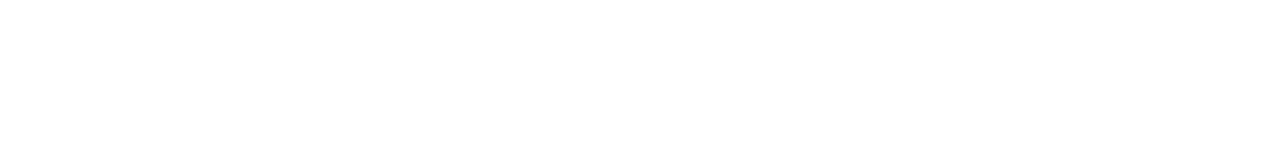
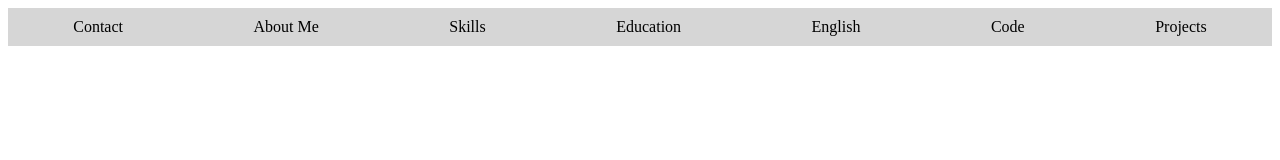
Before and after one commit to serjml/rsschool-cv, a plain HTML site: page index.html in a window 1280 px wide. Drawn offline with Linux system fonts and the light colour scheme.

Commit message:
feat: add favicon and nav

```diff
--- a/index.html
+++ b/index.html
@@ -1,12 +1,27 @@
 <!DOCTYPE html>
 <html lang="en">
 <head>
-   <meta charset="UTF-8">
-   <meta http-equiv="X-UA-Compatible" content="IE=edge">
-   <meta name="viewport" content="width=device-width, initial-scale=1.0">
-   <title>CV</title>
+  <meta charset="UTF-8">
+  <meta http-equiv="X-UA-Compatible" content="IE=edge">
+  <meta name="viewport" content="width=device-width, initial-scale=1.0">
+  <link rel="stylesheet" href="style.css">
+  <link rel="icon" href="assets/icons/favicon.ico">
+  <title>Sergey Lyakhov CV</title>
 </head>
 <body>
+  <header>
+    <nav class="nav">
+      <ul class="nav-list">
+        <li class="nav-item"><a href="#contact">Contact</a></li>
+        <li class="nav-item"><a href="#about-me">About Me</a></li>
+        <li class="nav-item"><a href="#skills">Skills</a></li>
+        <li class="nav-item"><a href="#education">Education</a></li>
+        <li class="nav-item"><a href="#english">English</a></li>
+        <li class="nav-item"><a href="#code">Code</a></li>
+        <li class="nav-item"><a href="#projects">Projects</a></li>
+      </ul>
+    </nav>
+  </header>
 
 </body>
 </html>
--- a/style.css
+++ b/style.css
@@ -1,3 +1,26 @@
-body {
-   margin: auto;
-}
+/*--------------------- NAV -----------------------*/
+
+.nav-list {
+   display: flex;
+   justify-content: space-around;
+   margin: 0;
+   padding: 0;
+   background-color: #d6d6d6;
+ }
+
+ .nav-item {
+   list-style-type: none;
+ }
+
+ .nav-item a {
+   display: block;
+   padding: 10px;
+   font-weight: 500;
+   text-decoration: none;
+   color: #000;
+   transition: .3s;
+ }
+
+ .nav-item a:hover {
+   color: #54bfe2;
+ }
```
